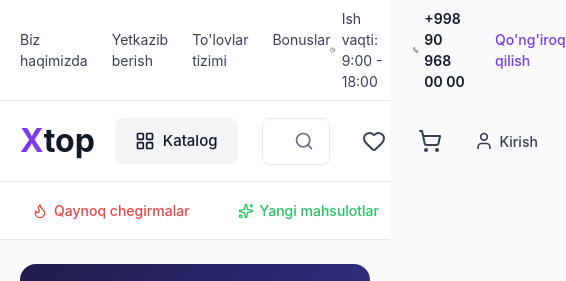
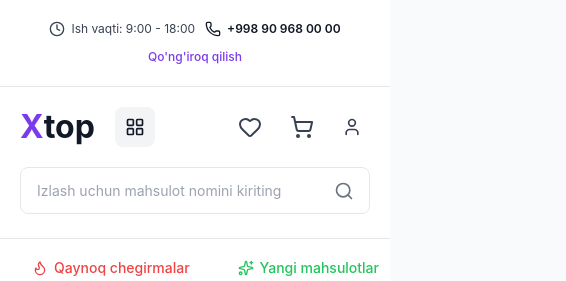
Before and after one commit to sashabelooov/X-TOP, a React (Vite) app: page / in a window 390 px wide. Shown: the top 281 px of the page, 566 px wide, since content can reach past the window. Built offline with nearby package versions, Linux system fonts and the light colour scheme.

Commit message:
Fix scroll position and responsiveness

```diff
--- a/src/components/Header.css
+++ b/src/components/Header.css
@@ -63,3 +63,33 @@
 .header-callback:hover {
   text-decoration: underline;
 }
+
+@media (max-width: 768px) {
+  .header-container {
+    flex-direction: column;
+    gap: 12px;
+    padding: 12px 20px;
+  }
+
+  .header-nav {
+    display: none; /* Hide top nav links on mobile to save space */
+  }
+
+  .header-info {
+    width: 100%;
+    justify-content: space-between;
+    gap: 10px;
+    font-size: 12px;
+  }
+
+  .header-time, .header-phone, .header-callback {
+    font-size: 12px;
+  }
+}
+
+@media (max-width: 480px) {
+  .header-info {
+    flex-wrap: wrap;
+    justify-content: center;
+  }
+}
--- a/src/components/Navigation.css
+++ b/src/components/Navigation.css
@@ -79,6 +79,7 @@
     opacity: 0;
     transform: translateY(-10px);
   }
+
   to {
     opacity: 1;
     transform: translateY(0);
@@ -202,3 +203,65 @@
   font-size: 14px;
   font-weight: 500;
 }
+
+@media (max-width: 768px) {
+  .nav-container {
+    flex-wrap: wrap;
+    gap: 16px;
+    padding-bottom: 8px;
+  }
+
+  .nav-left {
+    order: 1;
+    flex: 1;
+    justify-content: flex-start;
+  }
+
+  .nav-actions {
+    order: 2;
+    gap: 12px;
+  }
+
+  .nav-action-btn span {
+    display: none;
+    /* Hide text on mobile */
+  }
+
+  .search-container {
+    order: 3;
+    width: 100%;
+    max-width: none;
+    margin-top: 0;
+  }
+
+  .catalog-btn span {
+    display: none;
+    /* Hide text to save space if needed, or keep it */
+  }
+
+  .catalog-btn {
+    padding: 10px;
+  }
+
+  .catalog-dropdown {
+    width: calc(100vw - 40px);
+    min-width: unset;
+    left: -60px;
+    /* Adjust based on parent relative position */
+    top: calc(100% + 15px);
+  }
+
+  .catalog-dropdown-grid {
+    grid-template-columns: repeat(2, 1fr);
+  }
+}
+
+@media (max-width: 480px) {
+  .catalog-dropdown-grid {
+    grid-template-columns: 1fr;
+  }
+
+  .catalog-dropdown {
+    left: -20px;
+  }
+}
--- /dev/null
+++ b/src/components/ScrollToTop.tsx
@@ -0,0 +1,14 @@
+import { useEffect } from 'react';
+import { useLocation } from 'react-router-dom';
+
+const ScrollToTop = () => {
+  const { pathname } = useLocation();
+
+  useEffect(() => {
+    window.scrollTo(0, 0);
+  }, [pathname]);
+
+  return null;
+};
+
+export default ScrollToTop;
--- a/src/main.tsx
+++ b/src/main.tsx
@@ -3,10 +3,12 @@ import { createRoot } from 'react-dom/client'
 import { BrowserRouter } from 'react-router-dom'
 import './index.css'
 import App from './App.tsx'
+import ScrollToTop from './components/ScrollToTop.tsx'
 
 createRoot(document.getElementById('root')!).render(
   <StrictMode>
     <BrowserRouter>
+      <ScrollToTop />
       <App />
     </BrowserRouter>
   </StrictMode>,
```
Also changed, not shown: 1 other file (tests, documents, lock files or other folders).
